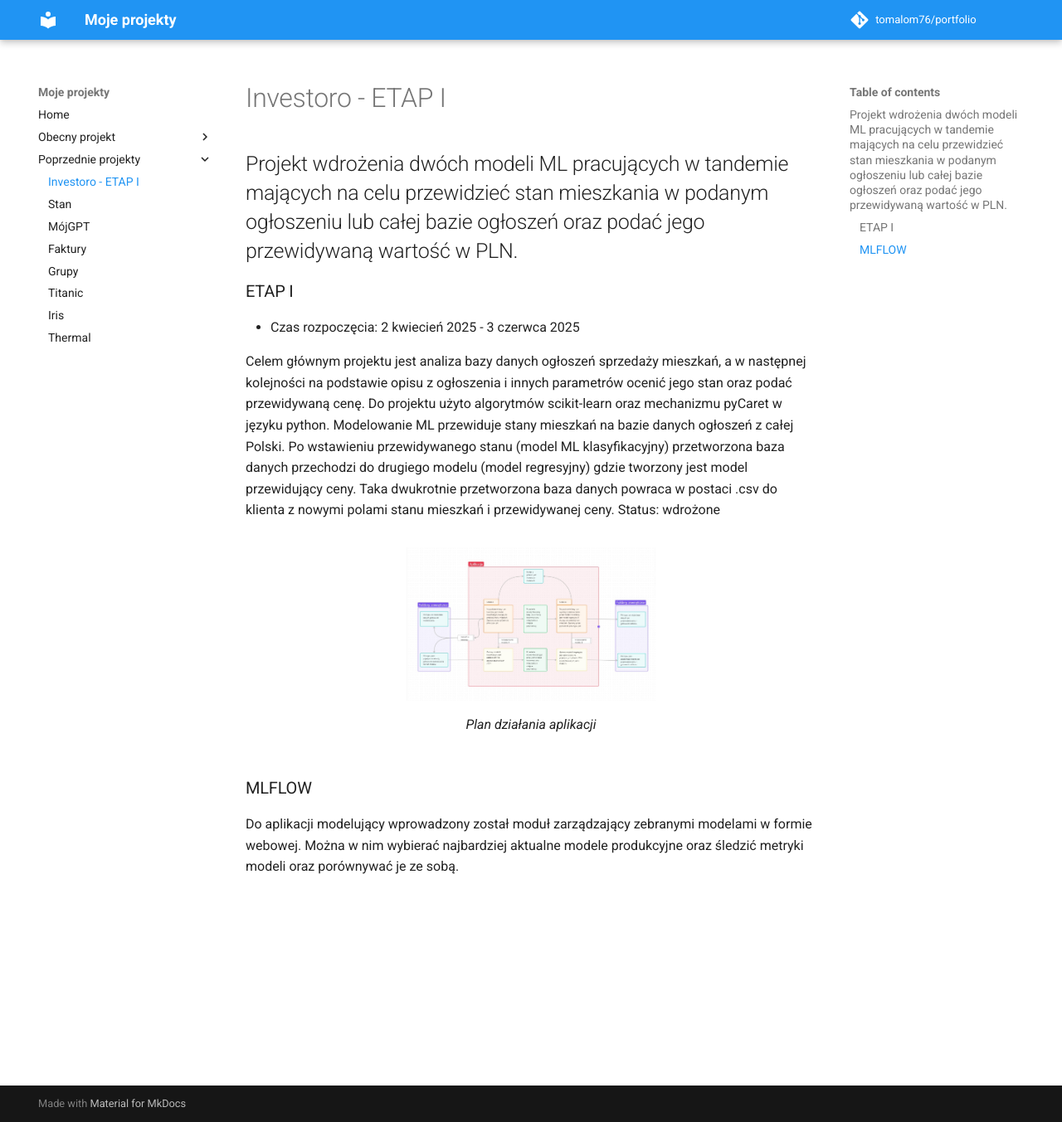
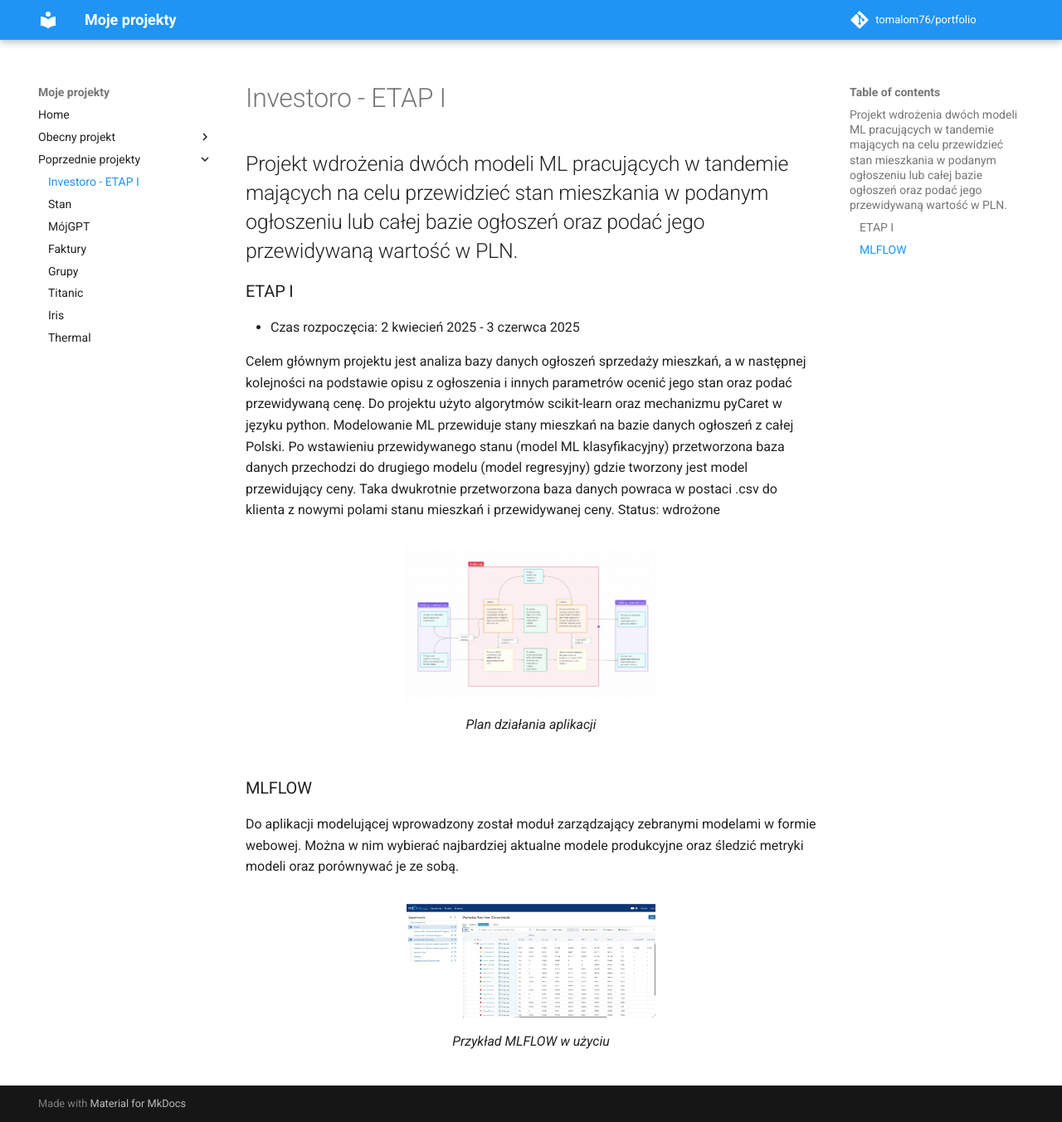
Before and after one commit to Tomalom76/portfolio, an MkDocs documentation site: the page built from docs/Investoro2/index.md, in a window 1280 px wide and 1353 px high. Shown: the whole window at 83% size. Built offline with MkDocs 1.6.1 and Material for MkDocs 9.7.7, drawn with Linux system fonts in a browser that asks for light colours; comment, search, counter and statistics services are not loaded.

Commit message:
fix investoro2

```diff
--- a/docs/Investoro2/index.md
+++ b/docs/Investoro2/index.md
@@ -23,5 +23,10 @@
 </figure>
 
 ### MLFLOW
-Do aplikacji modelujący wprowadzony został moduł zarządzający zebranymi modelami w formie webowej. Można w nim wybierać najbardziej
+Do aplikacji modelującej wprowadzony został moduł zarządzający zebranymi modelami w formie webowej. Można w nim wybierać najbardziej
 aktualne modele produkcyjne oraz śledzić metryki modeli oraz porównywać je ze sobą.
+
+<figure markdown="1">
+  <img src="https://raw.githubusercontent.com/Tomalom76/portfolio/main/docs/Investoro2/images/mlflow.jpg" alt="przykład mlflow" width="300">
+  <figcaption>Przykład MLFLOW w użyciu</figcaption>
+</figure>
```
